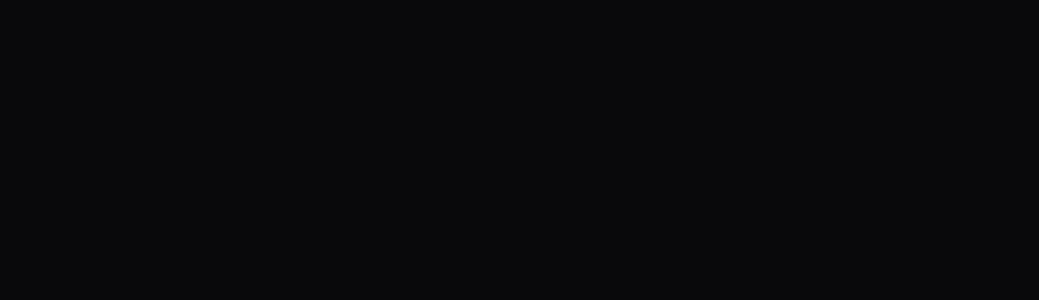
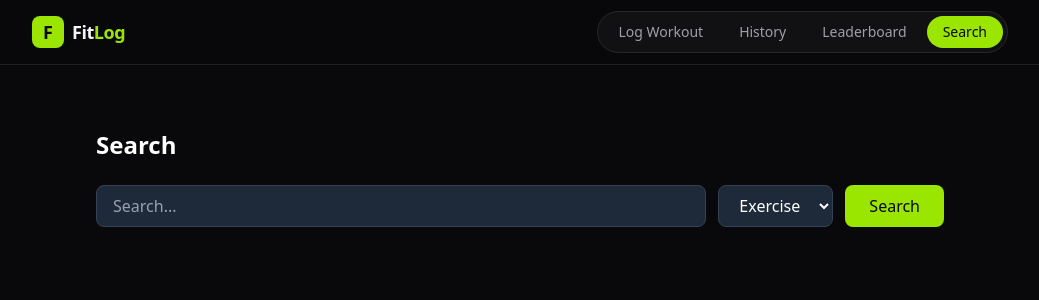
Before and after one commit to terrence-celestine/fitlog, a React (Vite) app in the folder client/: page /search in a window 1280 px wide. Before the commit this address had no page. Shown: the top 300 px of the page, without its empty margins (120-1159 px from the left). Built offline with nearby package versions, Linux system fonts and the light colour scheme.

Commit message:
feat: added search page

```diff
--- a/client/src/App.tsx
+++ b/client/src/App.tsx
@@ -1,9 +1,10 @@
-import { Route, BrowserRouter, Routes } from "react-router-dom";
+import { BrowserRouter, Route, Routes } from "react-router-dom";
 import "./App.css";
+import WorkoutHistory from "./components/History";
 import Layout from "./components/Layout";
+import Leaderboard from "./components/Leaderboard";
 import LogWorkout from "./components/LogWorkout";
-import WorkoutHistory from "./components/History";
-import Leaderboard from "./components/Leaderboard";
+import Search from "./components/Search";
 
 function App() {
   return (
@@ -13,6 +14,7 @@
           <Route path="/" element={<LogWorkout />} />
           <Route path="/workout-history" element={<WorkoutHistory />} />
           <Route path="/leaderboard" element={<Leaderboard />} />
+          <Route path="/search" element={<Search />} />
         </Route>
       </Routes>
     </BrowserRouter>
--- a/client/src/components/Header.tsx
+++ b/client/src/components/Header.tsx
@@ -4,6 +4,7 @@
   { to: "/", label: "Log Workout" },
   { to: "/workout-history", label: "History" },
   { to: "/leaderboard", label: "Leaderboard" },
+  { to: "/search", label: "Search" },
 ];
 
 const Header = () => {
--- /dev/null
+++ b/client/src/components/Search.tsx
@@ -0,0 +1,152 @@
+import { useState } from "react";
+
+const Search = () => {
+  const [query, setQuery] = useState("");
+  const [type, setType] = useState("exercise");
+  const types = ["exercise", "user", "session"];
+  const [results, setResults] = useState<any[]>([]);
+  const [isLoading, setIsLoading] = useState(false);
+  const [error, setError] = useState<string | null>(null);
+  const [hasSearched, setHasSearched] = useState(false);
+
+  const handleSearch = () => {
+    setIsLoading(true);
+    setError(null);
+    setHasSearched(false);
+    fetch(`${import.meta.env.VITE_API_URL}/search?q=${query}&type=${type}`)
+      .then((res) => res.json())
+      .then((data) => setResults(data))
+      .catch((err) => setError(err.message))
+      .finally(() => {
+        setIsLoading(false);
+        setHasSearched(true);
+      });
+  };
+
+  const colClass =
+    "px-4 py-3 text-left text-xs font-semibold text-gray-400 uppercase tracking-wider";
+  const cellClass = "px-4 py-3 text-sm text-gray-200";
+  const rowClass =
+    "border-b border-gray-700 hover:bg-gray-700/50 transition-colors";
+
+  const renderResults = () => {
+    if (results.length === 0) {
+      return <p className="text-center text-gray-400 py-8">No results found</p>;
+    }
+
+    if (type === "exercise") {
+      return (
+        <div className="rounded-lg overflow-hidden border border-gray-700">
+          <div className="grid grid-cols-2 bg-gray-800 border-b border-gray-700">
+            <span className={colClass}>Name</span>
+            <span className={colClass}>Muscle Group</span>
+          </div>
+          {results.map((r) => (
+            <div key={r.id} className={`grid grid-cols-2 ${rowClass}`}>
+              <span className={cellClass}>{r.name}</span>
+              <span className={cellClass}>{r.muscle_group}</span>
+            </div>
+          ))}
+        </div>
+      );
+    }
+
+    if (type === "user") {
+      return (
+        <div className="rounded-lg overflow-hidden border border-gray-700">
+          <div className="grid grid-cols-2 bg-gray-800 border-b border-gray-700">
+            <span className={colClass}>Name</span>
+            <span className={colClass}>Email</span>
+          </div>
+          {results.map((r) => (
+            <div key={r.id} className={`grid grid-cols-2 ${rowClass}`}>
+              <span className={cellClass}>{r.name}</span>
+              <span className={cellClass}>{r.email}</span>
+            </div>
+          ))}
+        </div>
+      );
+    }
+
+    if (type === "session") {
+      return (
+        <div className="rounded-lg overflow-hidden border border-gray-700">
+          <div className="grid grid-cols-5 bg-gray-800 border-b border-gray-700">
+            <span className={colClass}>Exercise</span>
+            <span className={colClass}>Sets</span>
+            <span className={colClass}>Reps</span>
+            <span className={colClass}>Weight</span>
+            <span className={colClass}>Date</span>
+          </div>
+          {results.map((r) => (
+            <div key={r.id} className={`grid grid-cols-5 ${rowClass}`}>
+              <span className={cellClass}>{r.exercise}</span>
+              <span className={cellClass}>{r.sets}</span>
+              <span className={cellClass}>{r.reps}</span>
+              <span className={cellClass}>{r.weight}lbs</span>
+              <span className={cellClass}>
+                {new Date(r.createdAt).toLocaleDateString()}
+              </span>
+            </div>
+          ))}
+        </div>
+      );
+    }
+  };
+
+  if (isLoading) {
+    return (
+      <div className="flex items-center justify-center h-48 text-gray-400">
+        Searching...
+      </div>
+    );
+  }
+
+  if (error) {
+    return (
+      <div className="p-4 rounded-lg bg-red-900/30 border border-red-700 text-red-400">
+        {error}
+      </div>
+    );
+  }
+
+  return (
+    <div className="max-w-4xl mx-auto p-6 space-y-6">
+      <h1 className="text-2xl font-bold text-white">Search</h1>
+
+      <div className="flex gap-3">
+        <input
+          type="text"
+          placeholder="Search..."
+          value={query}
+          onChange={(e) => setQuery(e.target.value)}
+          onKeyDown={(e) => e.key === "Enter" && handleSearch()}
+          className="flex-1 bg-gray-800 border border-gray-700 rounded-lg px-4 py-2 text-white placeholder-gray-400 focus:outline-none focus:border-blue-500"
+        />
+        <select
+          value={type}
+          onChange={(e) => setType(e.target.value)}
+          className="bg-gray-800 border border-gray-700 rounded-lg px-4 py-2 text-white focus:outline-none focus:border-blue-500"
+        >
+          {types.map((t) => (
+            <option key={t} value={t}>
+              {t.charAt(0).toUpperCase() + t.slice(1)}
+            </option>
+          ))}
+        </select>
+        <button
+          onClick={handleSearch}
+          className={[
+            "bg-lime-400 text-zinc-950 hover:bg-lime-500 px-6 py-2 rounded-lg font-medium transition-colors cursor-pointer",
+          ].join(" ")}
+        >
+          Search
+        </button>
+      </div>
+
+      {hasSearched && renderResults()}
+    </div>
+  );
+};
+
+export default Search;
```
